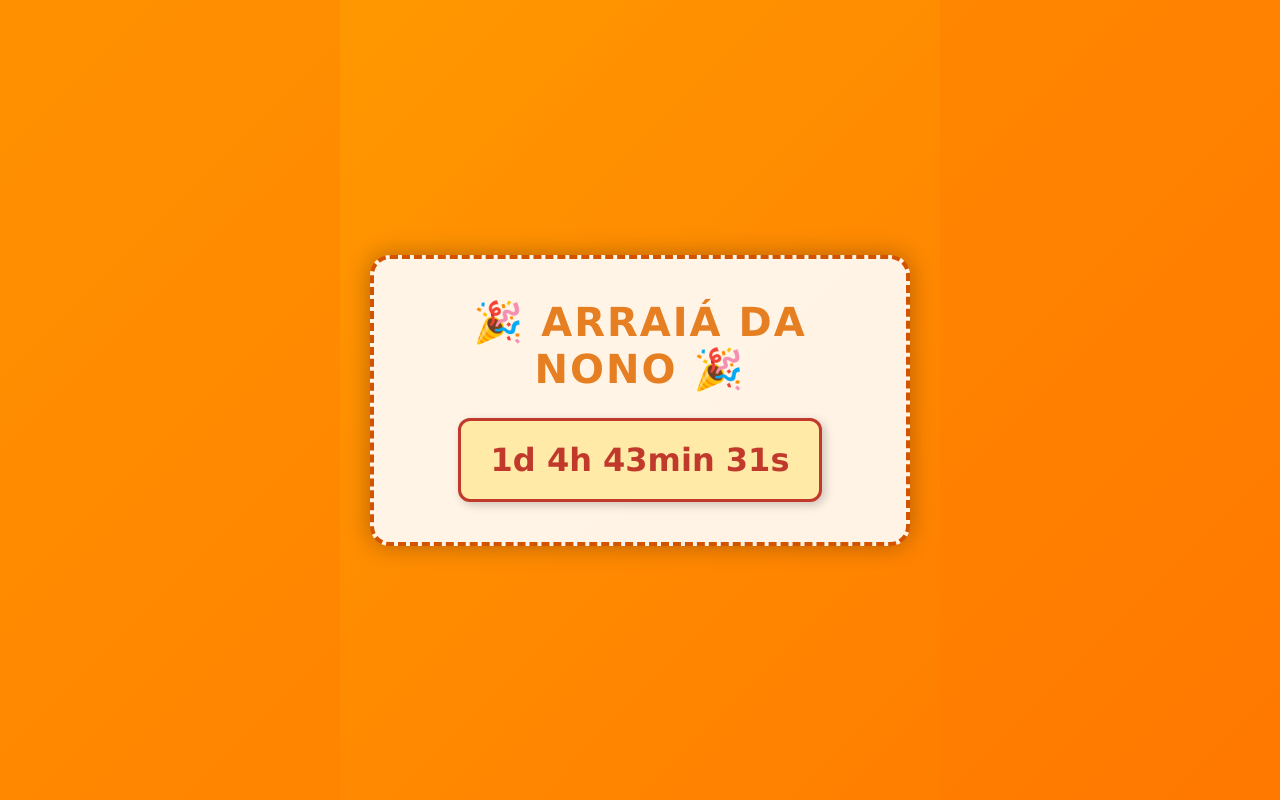
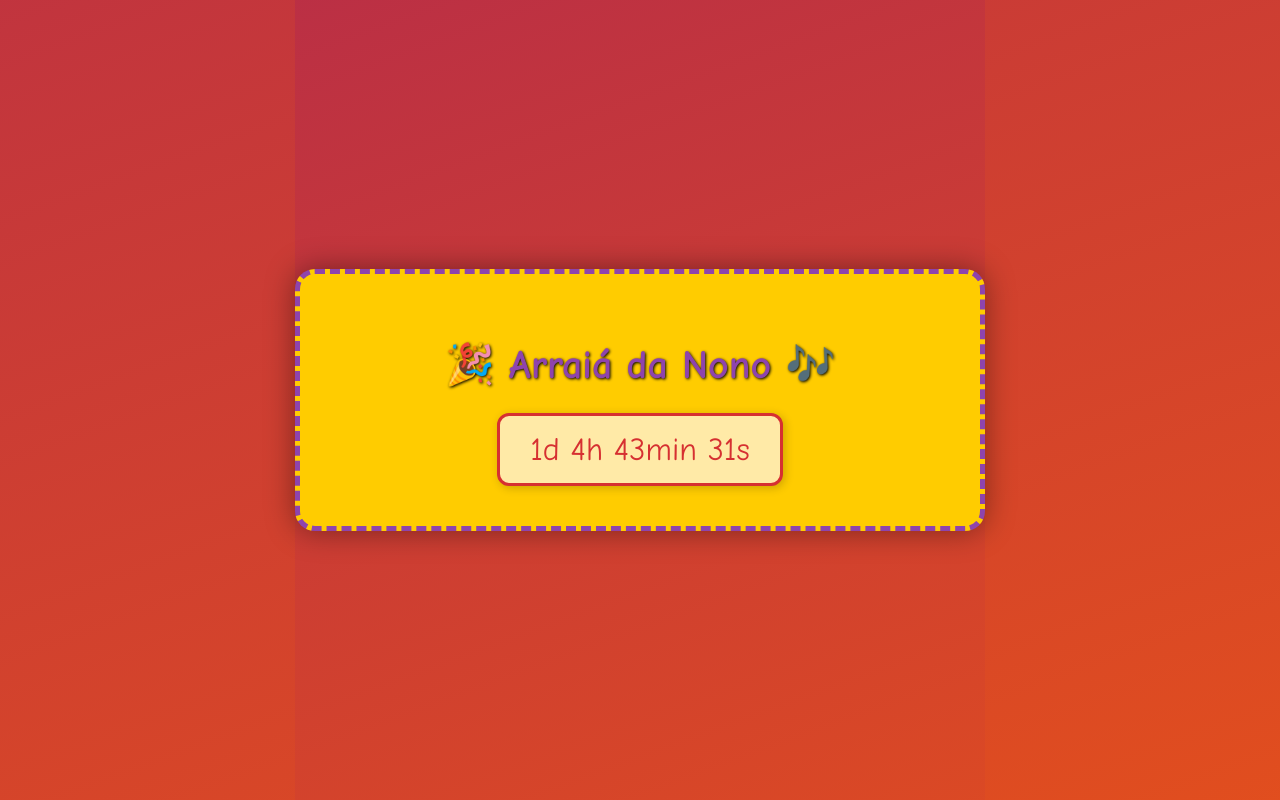
Before and after one commit to rdroid2/Contador, a plain HTML site: page index.html in a window 1280 px wide. Drawn offline with Linux system fonts and the light colour scheme.

Commit message:
Atualizar o index.html

```diff
--- a/index.html
+++ b/index.html
@@ -4,69 +4,63 @@
   <meta charset="UTF-8">
   <title>Arraiá da Nono</title>
   <style>
-    * {
+    html, body {
       margin: 0;
       padding: 0;
-      box-sizing: border-box;
-    }
-
-    html, body {
       height: 100%;
-      font-family: 'Verdana', sans-serif;
-      background: linear-gradient(135deg, #ffcc00, #ff6600);
+      font-family: 'Comic Sans MS', cursive, sans-serif;
+      background: linear-gradient(160deg, #800080, #ff6600);
       background-size: 400% 400%;
-      animation: backgroundAnim 15s ease infinite;
+      animation: pulse 10s ease infinite;
       display: flex;
       align-items: center;
       justify-content: center;
     }
 
-    @keyframes backgroundAnim {
+    @keyframes pulse {
       0% { background-position: 0% 50%; }
       50% { background-position: 100% 50%; }
       100% { background-position: 0% 50%; }
     }
 
     .container {
-      background-color: rgba(255, 255, 255, 0.9);
-      padding: 40px 30px;
+      background-color: #ffcc00;
+      border: 5px dashed #8e44ad;
+      padding: 40px;
       border-radius: 20px;
-      border: 4px dashed #d35400;
       text-align: center;
+      box-shadow: 0 0 30px rgba(0,0,0,0.4);
       max-width: 90%;
       width: 600px;
-      box-shadow: 0 0 25px rgba(0,0,0,0.3);
     }
 
     h1 {
       font-size: 2.5rem;
-      color: #e67e22;
+      color: #8e44ad;
       margin-bottom: 25px;
-      text-transform: uppercase;
-      letter-spacing: 2px;
+      text-shadow: 1px 1px 3px black;
     }
 
     .countdown {
       font-size: 2rem;
-      color: #c0392b;
+      color: #d63031;
       background-color: #ffeaa7;
+      padding: 15px 30px;
+      border: 3px solid #d63031;
+      border-radius: 12px;
       display: inline-block;
-      padding: 20px 30px;
-      border-radius: 12px;
-      border: 3px solid #c0392b;
-      font-weight: bold;
-      box-shadow: 3px 3px 10px rgba(0,0,0,0.2);
+      box-shadow: 2px 2px 10px rgba(0,0,0,0.2);
     }
 
     @media (max-width: 600px) {
       h1 { font-size: 1.8rem; }
-      .countdown { font-size: 1.4rem; padding: 15px 20px; }
+      .countdown { font-size: 1.4rem; padding: 10px 20px; }
     }
   </style>
 </head>
 <body>
   <div class="container">
-    <h1>🎉 Arraiá da Nono 🎉</h1>
+    <h1>🎉 Arraiá da Nono 🎶</h1>
     <div class="countdown" id="contador">Carregando...</div>
   </div>
 
```
